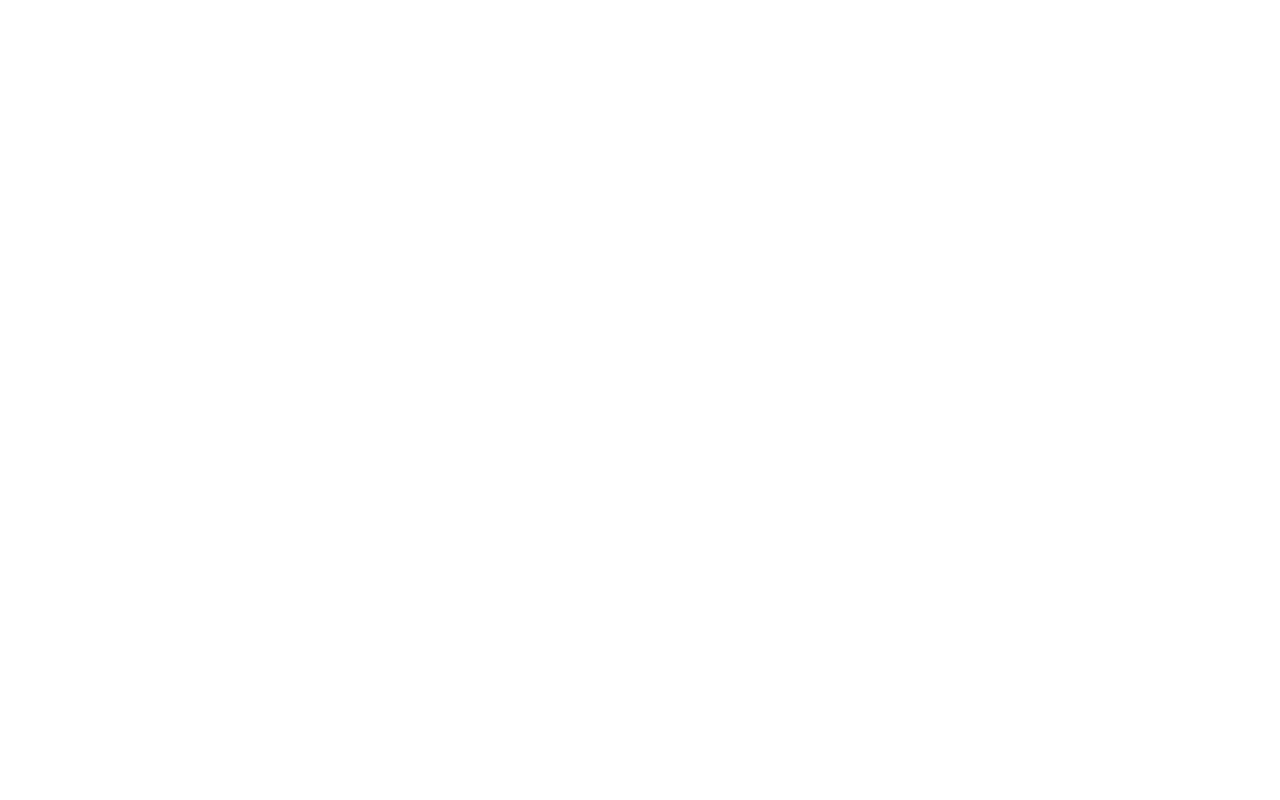
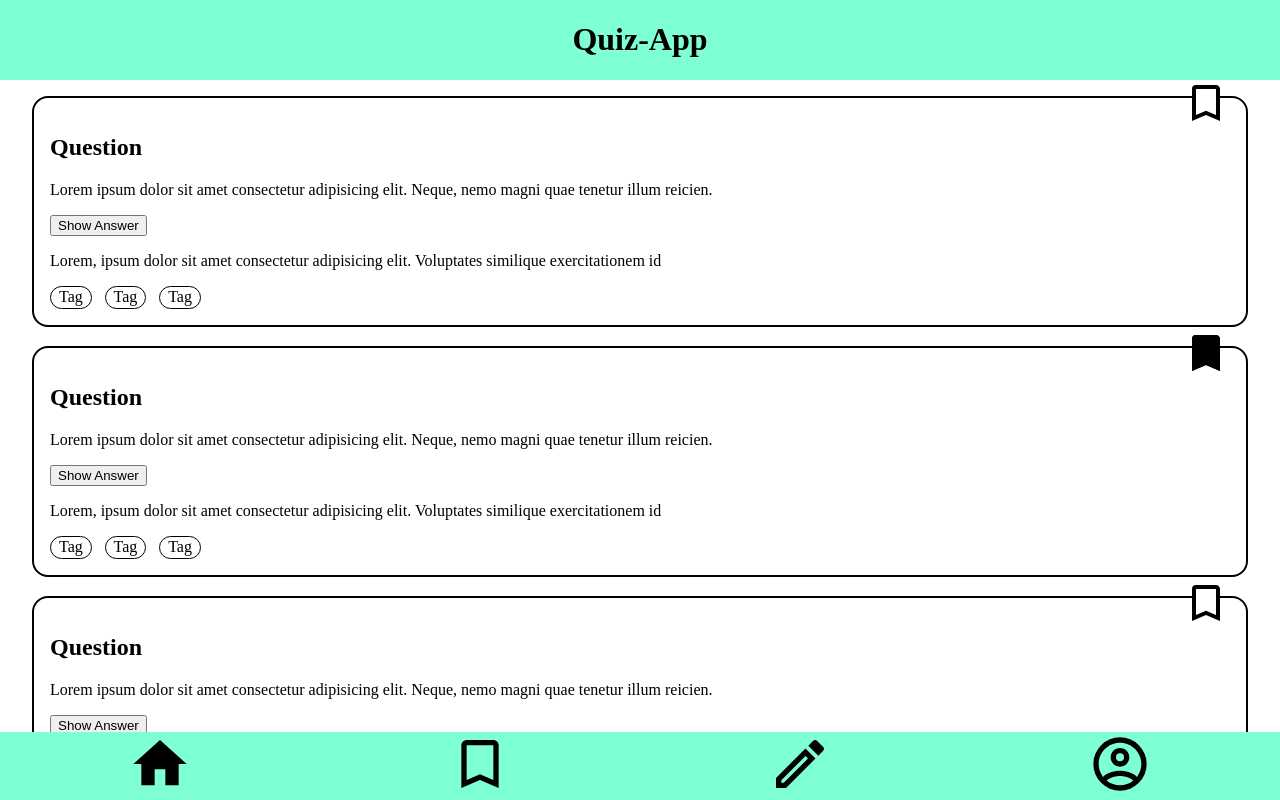
Before and after one commit to UlrikeWerner/quiz, a plain HTML site: page index.html in a window 1280 px wide. Drawn offline with Linux system fonts and the light colour scheme.

Commit message:
creat question-cards

```diff
--- a/assets/css/style.css
+++ b/assets/css/style.css
@@ -0,0 +1,141 @@
+:root {
+  --main-color: aquamarine;
+  --action-color: red;
+}
+
+* {
+  box-sizing: border-box;
+}
+
+header {
+  background-color: var(--main-color);
+}
+
+nav {
+  background-color: var(--main-color);
+}
+
+nav svg {
+  width: 4em;
+}
+
+nav a {
+  text-decoration: none;
+}
+
+nav a:hover svg {
+  fill: var(--action-color);
+}
+
+main {
+  flex-grow: 1;
+  padding: 1em 2em;
+  overflow-y: auto;
+}
+
+.flex-column {
+  display: flex;
+  flex-direction: column;
+}
+
+.flex-row {
+  display: flex;
+  flex-direction: row;
+}
+
+.row-gap-1_2 {
+  row-gap: 1.2em;
+}
+
+.column-gap-0_8 {
+  column-gap: 0.8em;
+}
+
+.justify-content-center {
+  justify-content: center;
+}
+
+.justify-content-space-around {
+  justify-content: space-around;
+}
+
+.body-wrapper {
+  height: 100vh;
+  margin: -8px;
+}
+
+.card {
+  position: relative;
+  border: 2px solid black;
+  border-radius: 1em;
+  padding: 1em;
+}
+
+.bookmark {
+  position: absolute;
+  top: -1.2em;
+  right: 1em;
+  width: 3em;
+}
+
+.bookmark svg {
+  position: absolute;
+}
+
+.bookmark svg.link-bookmarks-active {
+  fill: white;
+}
+
+.bookmark.marked svg.link-bookmarks-active {
+  fill: black;
+}
+
+.tag {
+  border: 1px solid black;
+  border-radius: 50vh;
+  padding: 0.1em 0.5em;
+}
+
+.link-home-active path {
+  d: path("M10,20V14H14V20H19V12H22L12,3L2,12H5V20H10Z");
+}
+
+.link-home-inactive path {
+  d: path(
+    "M12 5.69L17 10.19V18H15V12H9V18H7V10.19L12 5.69M12 3L2 12H5V20H11V14H13V20H19V12H22"
+  );
+}
+
+.link-bookmarks-active path {
+  d: path("M17,3H7A2,2 0 0,0 5,5V21L12,18L19,21V5C19,3.89 18.1,3 17,3Z");
+}
+
+.link-bookmarks-inactive path {
+  d: path(
+    "M17,18L12,15.82L7,18V5H17M17,3H7A2,2 0 0,0 5,5V21L12,18L19,21V5C19,3.89 18.1,3 17,3Z"
+  );
+}
+
+.link-create-active path {
+  d: path(
+    "M20.71,7.04C21.1,6.65 21.1,6 20.71,5.63L18.37,3.29C18,2.9 17.35,2.9 16.96,3.29L15.12,5.12L18.87,8.87M3,17.25V21H6.75L17.81,9.93L14.06,6.18L3,17.25Z"
+  );
+}
+
+.link-create-inactive path {
+  d: path(
+    "M14.06,9L15,9.94L5.92,19H5V18.08L14.06,9M17.66,3C17.41,3 17.15,3.1 16.96,3.29L15.13,5.12L18.88,8.87L20.71,7.04C21.1,6.65 21.1,6 20.71,5.63L18.37,3.29C18.17,3.09 17.92,3 17.66,3M14.06,6.19L3,17.25V21H6.75L17.81,9.94L14.06,6.19Z"
+  );
+}
+
+.link-profile-active path {
+  d: path(
+    "M12,19.2C9.5,19.2 7.29,17.92 6,16C6.03,14 10,12.9 12,12.9C14,12.9 17.97,14 18,16C16.71,17.92 14.5,19.2 12,19.2M12,5A3,3 0 0,1 15,8A3,3 0 0,1 12,11A3,3 0 0,1 9,8A3,3 0 0,1 12,5M12,2A10,10 0 0,0 2,12A10,10 0 0,0 12,22A10,10 0 0,0 22,12C22,6.47 17.5,2 12,2Z"
+  );
+}
+
+.link-profile-inactive path {
+  d: path(
+    "M12,2A10,10 0 0,0 2,12A10,10 0 0,0 12,22A10,10 0 0,0 22,12A10,10 0 0,0 12,2M7.07,18.28C7.5,17.38 10.12,16.5 12,16.5C13.88,16.5 16.5,17.38 16.93,18.28C15.57,19.36 13.86,20 12,20C10.14,20 8.43,19.36 7.07,18.28M18.36,16.83C16.93,15.09 13.46,14.5 12,14.5C10.54,14.5 7.07,15.09 5.64,16.83C4.62,15.5 4,13.82 4,12C4,7.59 7.59,4 12,4C16.41,4 20,7.59 20,12C20,13.82 19.38,15.5 18.36,16.83M12,6C10.06,6 8.5,7.56 8.5,9.5C8.5,11.44 10.06,13 12,13C13.94,13 15.5,11.44 15.5,9.5C15.5,7.56 13.94,6 12,6M12,11A1.5,1.5 0 0,1 10.5,9.5A1.5,1.5 0 0,1 12,8A1.5,1.5 0 0,1 13.5,9.5A1.5,1.5 0 0,1 12,11Z"
+  );
+}
--- a/index.html
+++ b/index.html
@@ -7,13 +7,120 @@
     <link rel="stylesheet" href="./assets/css/style.css" />
     <title>Quiz App</title>
   </head>
+
   <body>
-    <header></header>
+    <div class="flex-column body-wrapper">
+      <header class="flex-row justify-content-center">
+        <h1>Quiz-App</h1>
+      </header>
 
-    <main></main>
+      <main class="flex-column row-gap-1_2">
+        <section class="card">
+          <div class="bookmark">
+            <svg class="link-bookmarks-active" viewBox="0 0 24 24">
+              <path />
+            </svg>
+            <svg class="link-bookmarks-inactive" viewBox="0 0 24 24">
+              <path />
+            </svg>
+          </div>
+          <h2>Question</h2>
+          <p>
+            Lorem ipsum dolor sit amet consectetur adipisicing elit. Neque, nemo
+            magni quae tenetur illum reicien.
+          </p>
+          <button type="button">Show Answer</button>
+          <p>
+            Lorem, ipsum dolor sit amet consectetur adipisicing elit. Voluptates
+            similique exercitationem id
+          </p>
+          <div class="flex-row column-gap-0_8">
+            <div class="tag">Tag</div>
+            <div class="tag">Tag</div>
+            <div class="tag">Tag</div>
+          </div>
+        </section>
 
-    <footer>
-      <nav></nav>
-    </footer>
+        <section class="card">
+          <div class="bookmark marked">
+            <svg class="link-bookmarks-active" viewBox="0 0 24 24">
+              <path />
+            </svg>
+            <svg class="link-bookmarks-inactive" viewBox="0 0 24 24">
+              <path />
+            </svg>
+          </div>
+          <h2>Question</h2>
+          <p>
+            Lorem ipsum dolor sit amet consectetur adipisicing elit. Neque, nemo
+            magni quae tenetur illum reicien.
+          </p>
+          <button type="button">Show Answer</button>
+          <p>
+            Lorem, ipsum dolor sit amet consectetur adipisicing elit. Voluptates
+            similique exercitationem id
+          </p>
+          <div class="flex-row column-gap-0_8">
+            <div class="tag">Tag</div>
+            <div class="tag">Tag</div>
+            <div class="tag">Tag</div>
+          </div>
+        </section>
+
+        <section class="card">
+          <div class="bookmark">
+            <svg class="link-bookmarks-active" viewBox="0 0 24 24">
+              <path />
+            </svg>
+            <svg class="link-bookmarks-inactive" viewBox="0 0 24 24">
+              <path />
+            </svg>
+          </div>
+          <h2>Question</h2>
+          <p>
+            Lorem ipsum dolor sit amet consectetur adipisicing elit. Neque, nemo
+            magni quae tenetur illum reicien.
+          </p>
+          <button type="button">Show Answer</button>
+          <p>
+            Lorem, ipsum dolor sit amet consectetur adipisicing elit. Voluptates
+            similique exercitationem id
+          </p>
+          <div class="flex-row column-gap-0_8">
+            <div class="tag">Tag</div>
+            <div class="tag">Tag</div>
+            <div class="tag">Tag</div>
+          </div>
+        </section>
+      </main>
+
+      <footer>
+        <nav class="flex-row justify-content-space-around">
+          <a href="/">
+            <svg class="link-home-active" viewBox="0 0 24 24">
+              <path />
+            </svg>
+          </a>
+
+          <a href="/">
+            <svg class="link-bookmarks-inactive" viewBox="0 0 24 24">
+              <path />
+            </svg>
+          </a>
+
+          <a href="/">
+            <svg class="link-create-inactive" viewBox="0 0 24 24">
+              <path />
+            </svg>
+          </a>
+
+          <a href="/">
+            <svg class="link-profile-inactive" viewBox="0 0 24 24">
+              <path />
+            </svg>
+          </a>
+        </nav>
+      </footer>
+    </div>
   </body>
 </html>
```
